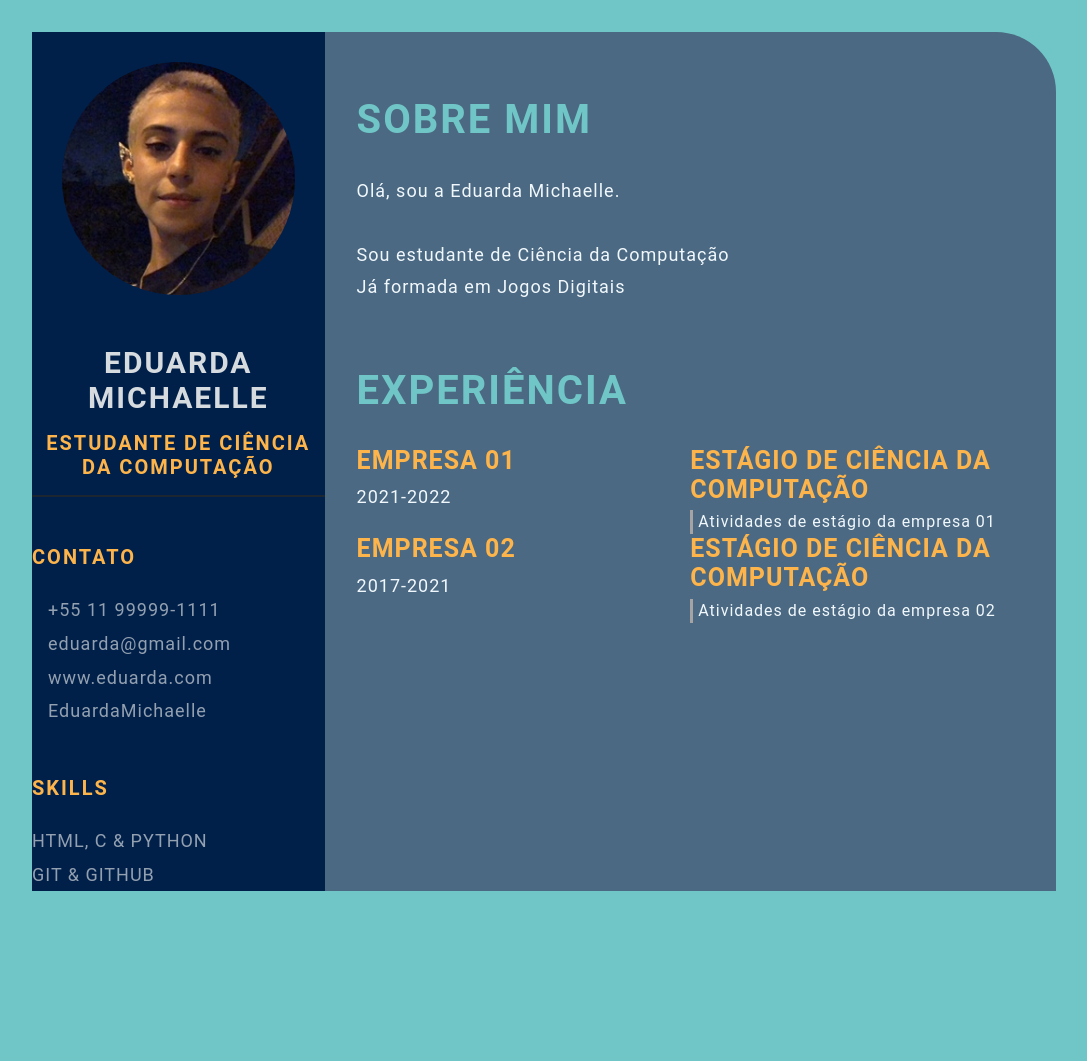
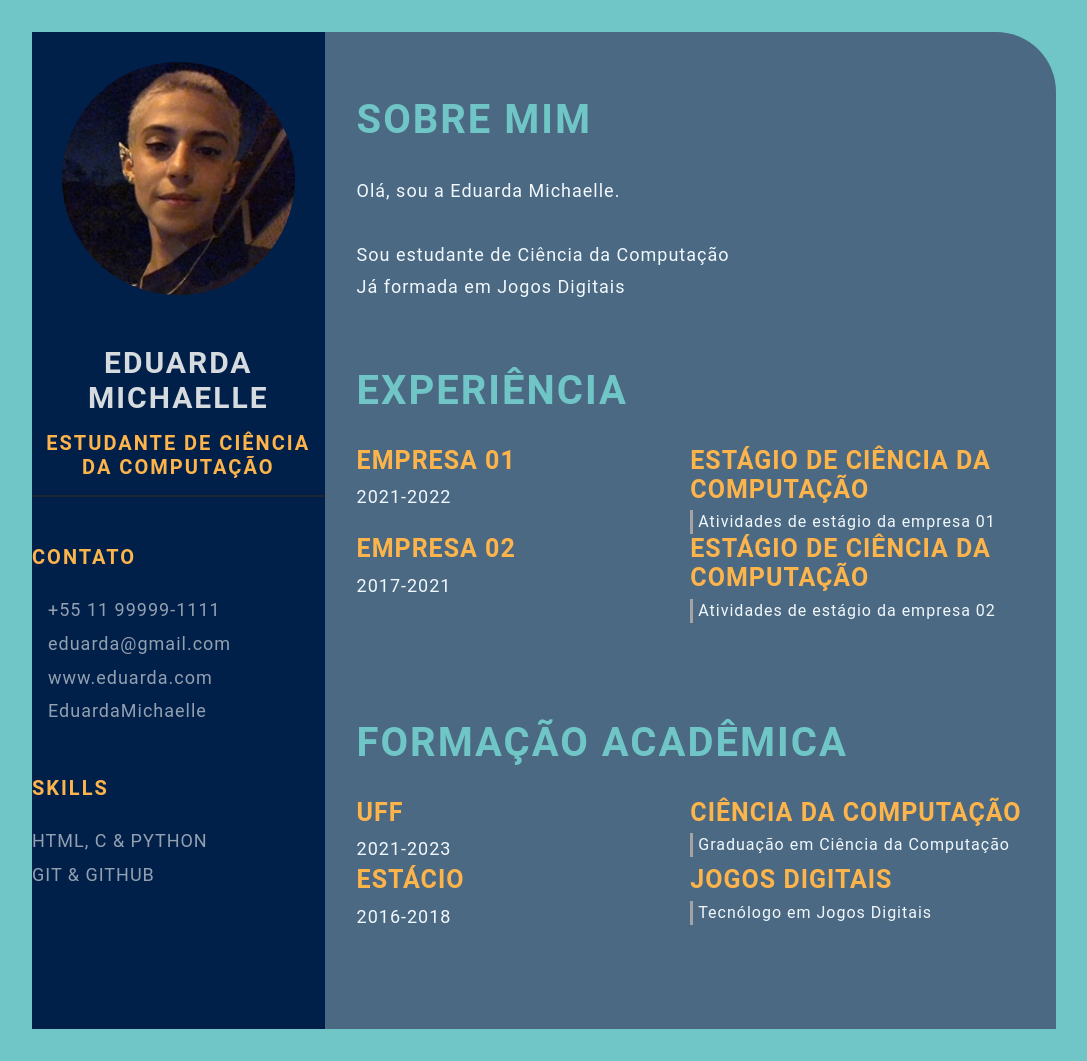
Before and after one commit to EduardaMichaelle/JornadaDev, a plain HTML site: page index.html in a window 1280 px wide. Shown: the whole page, without its empty margins (96-1183 px from the left). Before the commit the page ends 923 px from the top, so only its background shows below. Drawn offline with Linux system fonts and the light colour scheme.

Commit message:
Update index.html

```diff
--- a/index.html
+++ b/index.html
@@ -76,6 +76,31 @@
                     </div>
                 </div>
             </section>
+            <section class="education gap">
+                <div class="right-title">Formação Acadêmica</div>
+                <div class="education-contents">
+                    <div class="education-left">
+                        <p class="education-school-name">UFF</p>
+                        <p class="educationp-time-period">2021-2023</p>
+                    </div>
+                    <div class="education-right">
+                        <p class="education-subject">Ciência da Computação</p>
+                        <p class="education-desc">
+                            Graduação em Ciência da Computação
+                        </p>
+                    </div>
+                    <div class="education-left">
+                        <p class="education-school-name">Estácio</p>
+                        <p class="educationp-time-period">2016-2018</p>
+                    </div>
+                    <div class="education-right">
+                        <p class="education-subject">Jogos Digitais</p>
+                        <p class="education-desc">
+                            Tecnólogo em Jogos Digitais
+                        </p>
+                    </div>
+                </div>
+            </section>
         </div>
         </section>
     </main>
```
